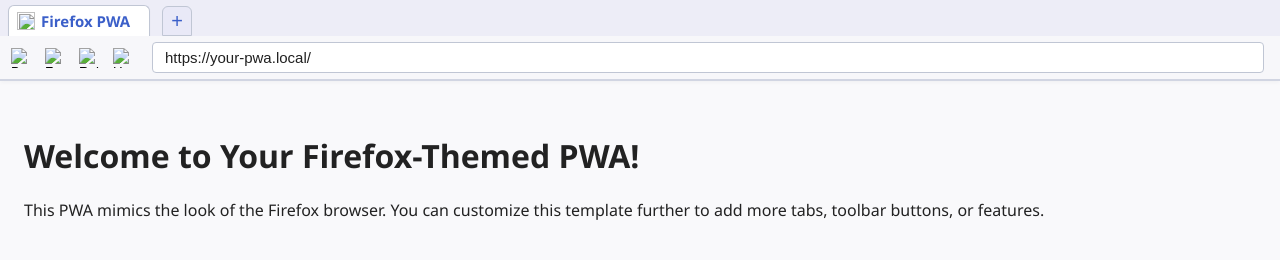
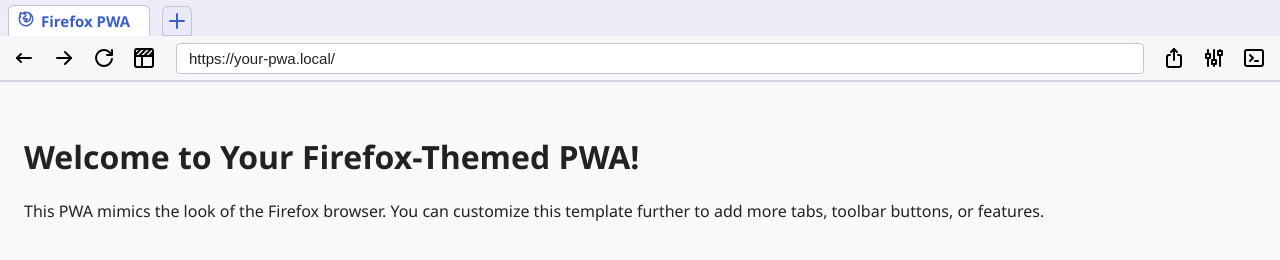
Before and after one commit to Draconianshard-python/my-pwa, a plain HTML site: page index.html in a window 1280 px wide. Drawn offline with Linux system fonts and the light colour scheme.

Commit message:
Update index.html with svgs

```diff
--- a/index.html
+++ b/index.html
@@ -50,11 +50,11 @@
             color: #3b5fc9;
             z-index: 2;
         }
-        .tab img {
+        .tab .tab-favicon {
             width: 18px;
             height: 18px;
             margin-right: 6px;
-            vertical-align: middle;
+            display: inline-block;
         }
         .tab .close-btn {
             margin-left: 8px;
@@ -83,6 +83,7 @@
             cursor: pointer;
             margin-left: 8px;
             color: #3b5fc9;
+            padding: 0;
         }
         .new-tab-btn:hover {
             background: #dbeafe;
@@ -96,8 +97,8 @@
             gap: 6px;
         }
         .toolbar-btn {
-            width: 26px;
-            height: 26px;
+            width: 32px;
+            height: 32px;
             background: transparent;
             border: none;
             border-radius: 4px;
@@ -109,9 +110,10 @@
             align-items: center;
             justify-content: center;
         }
-        .toolbar-btn img {
-            width: 20px;
-            height: 20px;
+        .toolbar-btn svg {
+            width: 24px;
+            height: 24px;
+            display: block;
         }
         .toolbar-btn:hover {
             background: #e0e7ff;
@@ -134,6 +136,13 @@
             outline: none;
             color: #212121;
         }
+        .toolbar-spacer {
+            width: 8px;
+            flex: none;
+        }
+        .toolbar-btn.right {
+            margin-left: auto;
+        }
         .content {
             padding: 32px 24px;
         }
@@ -147,16 +156,43 @@
     <div class="browser-chrome">
         <div class="tab-bar" id="tab-bar">
             <!-- Tabs will be rendered here -->
-            <button class="new-tab-btn" id="new-tab-btn" title="New Tab">+</button>
+            <button class="new-tab-btn" id="new-tab-btn" title="New Tab">
+                <!-- new tab SVG -->
+                <svg xmlns="http://www.w3.org/2000/svg" width="24" height="24" viewBox="0 0 24 24" fill="none" stroke="currentColor" stroke-width="2" stroke-linecap="round" stroke-linejoin="round" class="icon icon-tabler icon-tabler-plus"><path stroke="none" d="M0 0h24v24H0z" fill="none"/><path d="M12 5l0 14" /><path d="M5 12l14 0" /></svg>
+            </button>
         </div>
         <div class="toolbar">
-            <button class="toolbar-btn" id="back-btn" title="Back"><img src="back.png" alt="Back"></button>
-            <button class="toolbar-btn" id="forward-btn" title="Forward"><img src="forward.png" alt="Forward"></button>
-            <button class="toolbar-btn" id="reload-btn" title="Reload"><img src="reload.png" alt="Reload"></button>
-            <button class="toolbar-btn" id="home-btn" title="Home"><img src="home.png" alt="Home"></button>
+            <button class="toolbar-btn" id="back-btn" title="Back">
+                <!-- back SVG -->
+                <svg xmlns="http://www.w3.org/2000/svg" width="24" height="24" viewBox="0 0 24 24" fill="none" stroke="currentColor" stroke-width="2" stroke-linecap="round" stroke-linejoin="round" class="icon icon-tabler icon-tabler-arrow-narrow-left"><path stroke="none" d="M0 0h24v24H0z" fill="none"/><path d="M5 12l14 0" /><path d="M5 12l4 4" /><path d="M5 12l4 -4" /></svg>
+            </button>
+            <button class="toolbar-btn" id="forward-btn" title="Forward">
+                <!-- forward SVG -->
+                <svg xmlns="http://www.w3.org/2000/svg" width="24" height="24" viewBox="0 0 24 24" fill="none" stroke="currentColor" stroke-width="2" stroke-linecap="round" stroke-linejoin="round" class="icon icon-tabler icon-tabler-arrow-right"><path stroke="none" d="M0 0h24v24H0z" fill="none"/><path d="M5 12l14 0" /><path d="M13 18l6 -6" /><path d="M13 6l6 6" /></svg>
+            </button>
+            <button class="toolbar-btn" id="reload-btn" title="Reload">
+                <!-- reload SVG -->
+                <svg xmlns="http://www.w3.org/2000/svg" width="24" height="24" viewBox="0 0 24 24" fill="none" stroke="currentColor" stroke-width="2" stroke-linecap="round" stroke-linejoin="round" class="icon icon-tabler icon-tabler-reload"><path stroke="none" d="M0 0h24v24H0z" fill="none"/><path d="M19.933 13.041a8 8 0 1 1 -9.925 -8.788c3.899 -1 7.935 1.007 9.425 4.747" /><path d="M20 4v5h-5" /></svg>
+            </button>
+            <button class="toolbar-btn" id="home-btn" title="Home">
+                <!-- home SVG -->
+                <svg xmlns="http://www.w3.org/2000/svg" width="24" height="24" viewBox="0 0 24 24" fill="none" stroke="currentColor" stroke-width="2" stroke-linecap="round" stroke-linejoin="round" class="icon icon-tabler icon-tabler-table-row"><path stroke="none" d="M0 0h24v24H0z" fill="none"/><path d="M3 5a2 2 0 0 1 2 -2h14a2 2 0 0 1 2 2v14a2 2 0 0 1 -2 2h-14a2 2 0 0 1 -2 -2v-14z" /><path d="M9 3l-6 6" /><path d="M14 3l-7 7" /><path d="M19 3l-7 7" /><path d="M21 6l-4 4" /><path d="M3 10h18" /><path d="M10 10v11" /></svg>
+            </button>
             <div class="address-bar">
                 <input type="text" id="address-input" value="https://your-pwa.local/" readonly>
             </div>
+            <button class="toolbar-btn" id="share-btn" title="Share">
+                <!-- share SVG -->
+                <svg xmlns="http://www.w3.org/2000/svg" width="24" height="24" viewBox="0 0 24 24" fill="none" stroke="currentColor" stroke-width="2" stroke-linecap="round" stroke-linejoin="round" class="icon icon-tabler icon-tabler-share-2"><path stroke="none" d="M0 0h24v24H0z" fill="none"/><path d="M8 9h-1a2 2 0 0 0 -2 2v8a2 2 0 0 0 2 2h10a2 2 0 0 0 2 -2v-8a2 2 0 0 0 -2 -2h-1" /><path d="M12 14v-11" /><path d="M9 6l3 -3l3 3" /></svg>
+            </button>
+            <button class="toolbar-btn" id="settings-btn" title="Settings">
+                <!-- settings SVG -->
+                <svg xmlns="http://www.w3.org/2000/svg" width="24" height="24" viewBox="0 0 24 24" fill="none" stroke="currentColor" stroke-width="2" stroke-linecap="round" stroke-linejoin="round" class="icon icon-tabler icon-tabler-adjustments-alt"><path stroke="none" d="M0 0h24v24H0z" fill="none"/><path d="M4 8h4v4h-4z" /><path d="M6 4l0 4" /><path d="M6 12l0 8" /><path d="M10 14h4v4h-4z" /><path d="M12 4l0 10" /><path d="M12 18l0 2" /><path d="M16 5h4v4h-4z" /><path d="M18 4l0 1" /><path d="M18 9l0 11" /></svg>
+            </button>
+            <button class="toolbar-btn" id="devtools-btn" title="Dev Tools">
+                <!-- dev tools SVG -->
+                <svg xmlns="http://www.w3.org/2000/svg" width="24" height="24" viewBox="0 0 24 24" fill="none" stroke="currentColor" stroke-width="2" stroke-linecap="round" stroke-linejoin="round" class="icon icon-tabler icon-tabler-terminal-2"><path stroke="none" d="M0 0h24v24H0z" fill="none"/><path d="M8 9l3 3l-3 3" /><path d="M13 15l3 0" /><path d="M3 4m0 2a2 2 0 0 1 2 -2h14a2 2 0 0 1 2 2v12a2 2 0 0 1 -2 2h-14a2 2 0 0 1 -2 -2z" /></svg>
+            </button>
         </div>
     </div>
     <div class="content" id="content">
@@ -164,19 +200,22 @@
         <p>This PWA mimics the look of the Firefox browser. You can customize this template further to add more tabs, toolbar buttons, or features.</p>
     </div>
     <script>
-        // PNGs required: tab-favicon.png, back.png, forward.png, reload.png, home.png
-        // For demo: tab data is stored in memory only.
-
+        // Tab Data
         const tabBar = document.getElementById('tab-bar');
         const newTabBtn = document.getElementById('new-tab-btn');
         const addressInput = document.getElementById('address-input');
         const contentDiv = document.getElementById('content');
 
+        // SVG as string for tab favicon (brand-firefox)
+        const TAB_FAVICON = `
+        <svg  xmlns="http://www.w3.org/2000/svg"  width="18"  height="18"  viewBox="0 0 24 24"  fill="none"  stroke="currentColor"  stroke-width="2"  stroke-linecap="round"  stroke-linejoin="round"  class="tab-favicon"><path stroke="none" d="M0 0h24v24H0z" fill="none"/><path d="M4.028 7.82a9 9 0 1 0 12.823 -3.4c-1.636 -1.02 -3.064 -1.02 -4.851 -1.02h-1.647" /><path d="M4.914 9.485c-1.756 -1.569 -.805 -5.38 .109 -6.17c.086 .896 .585 1.208 1.111 1.685c.88 -.275 1.313 -.282 1.867 0c.82 -.91 1.694 -2.354 2.628 -2.093c-1.082 1.741 -.07 3.733 1.371 4.173c-.17 .975 -1.484 1.913 -2.76 2.686c-1.296 .938 -.722 1.85 0 2.234c.949 .506 3.611 -1 4.545 .354c-1.698 .102 -1.536 3.107 -3.983 2.727c2.523 .957 4.345 .462 5.458 -.34c1.965 -1.52 2.879 -3.542 2.879 -5.557c-.014 -1.398 .194 -2.695 -1.26 -4.75" /></svg>
+        `;
+
         let tabs = [
             {
                 title: 'Firefox PWA',
                 url: 'https://your-pwa.local/',
-                favicon: 'tab-favicon.png',
+                favicon: TAB_FAVICON,
                 content: `<h1>Welcome to Your Firefox-Themed PWA!</h1>
                 <p>This PWA mimics the look of the Firefox browser. You can customize this template further to add more tabs, toolbar buttons, or features.</p>`
             }
@@ -184,7 +223,7 @@
         let activeTab = 0;
 
         function renderTabs() {
-            // Clear old tabs except new-tab button
+            // Remove old .tab elements except new tab btn
             [...tabBar.querySelectorAll('.tab')].forEach(tab => tab.remove());
 
             tabs.forEach((tab, idx) => {
@@ -192,10 +231,10 @@
                 tabDiv.className = 'tab' + (idx === activeTab ? ' active' : '');
                 tabDiv.title = tab.title;
 
-                const favicon = document.createElement('img');
-                favicon.src = tab.favicon;
-                favicon.alt = '';
-                tabDiv.appendChild(favicon);
+                // Favicon SVG
+                const faviconSpan = document.createElement('span');
+                faviconSpan.innerHTML = tab.favicon;
+                tabDiv.appendChild(faviconSpan);
 
                 const span = document.createElement('span');
                 span.textContent = tab.title.length > 20 ? tab.title.substring(0, 17) + '…' : tab.title;
@@ -239,7 +278,7 @@
             tabs.push({
                 title: `New Tab ${n}`,
                 url: `https://your-pwa.local/${n}`,
-                favicon: 'tab-favicon.png',
+                favicon: TAB_FAVICON,
                 content: `<h1>New Tab ${n}</h1><p>This is tab number ${n}. Add your own content here!</p>`
             });
             setActiveTab(tabs.length - 1);
@@ -249,9 +288,10 @@
         document.getElementById('back-btn').onclick = () => alert('Back button pressed (demo)');
         document.getElementById('forward-btn').onclick = () => alert('Forward button pressed (demo)');
         document.getElementById('reload-btn').onclick = () => setActiveTab(activeTab);
-        document.getElementById('home-btn').onclick = () => {
-            setActiveTab(0);
-        };
+        document.getElementById('home-btn').onclick = () => setActiveTab(0);
+        document.getElementById('share-btn').onclick = () => alert('Share button pressed (demo)');
+        document.getElementById('settings-btn').onclick = () => alert('Settings button pressed (demo)');
+        document.getElementById('devtools-btn').onclick = () => alert('Dev Tools button pressed (demo)');
 
         // Initial render
         renderTabs();
```
